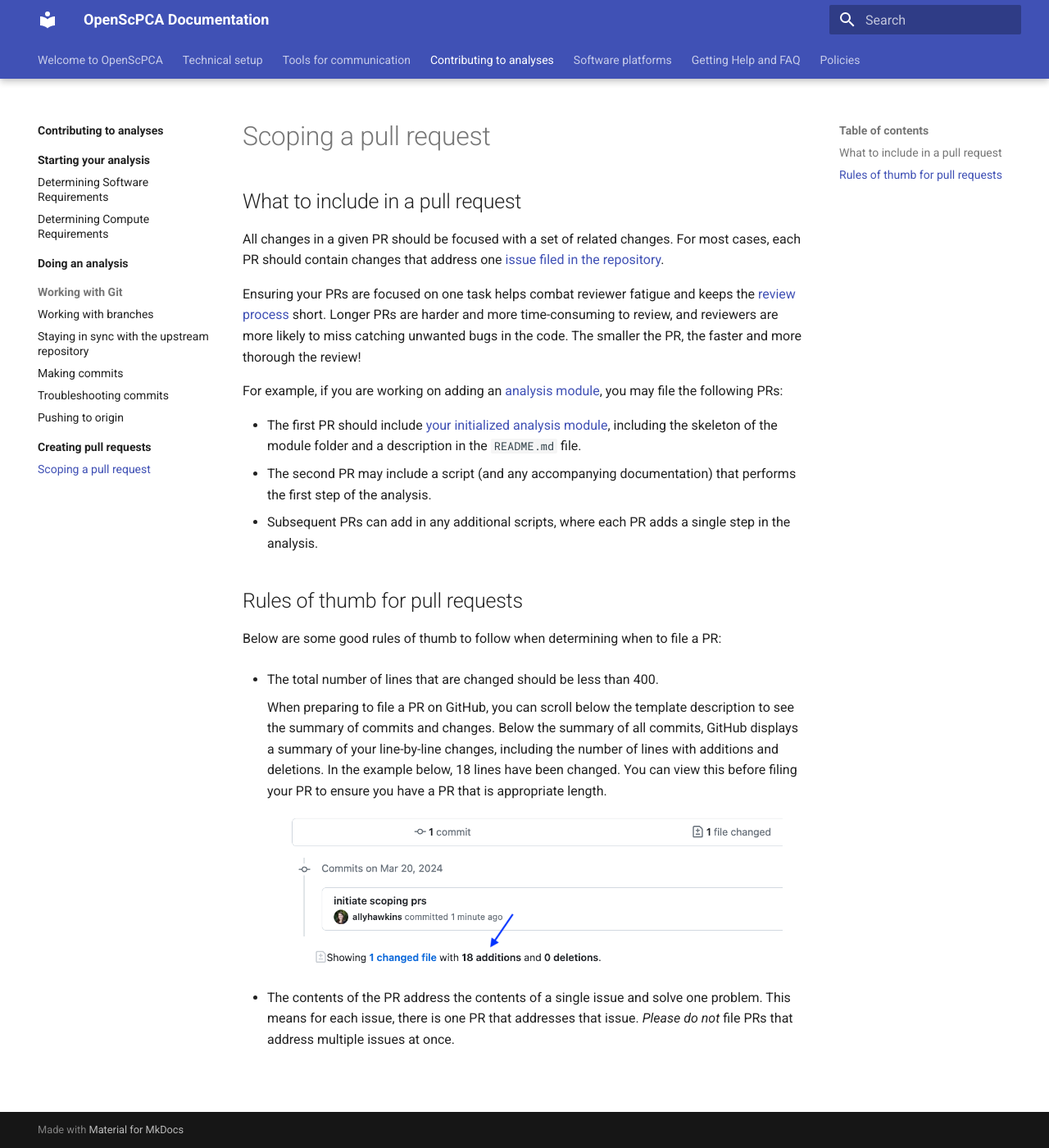
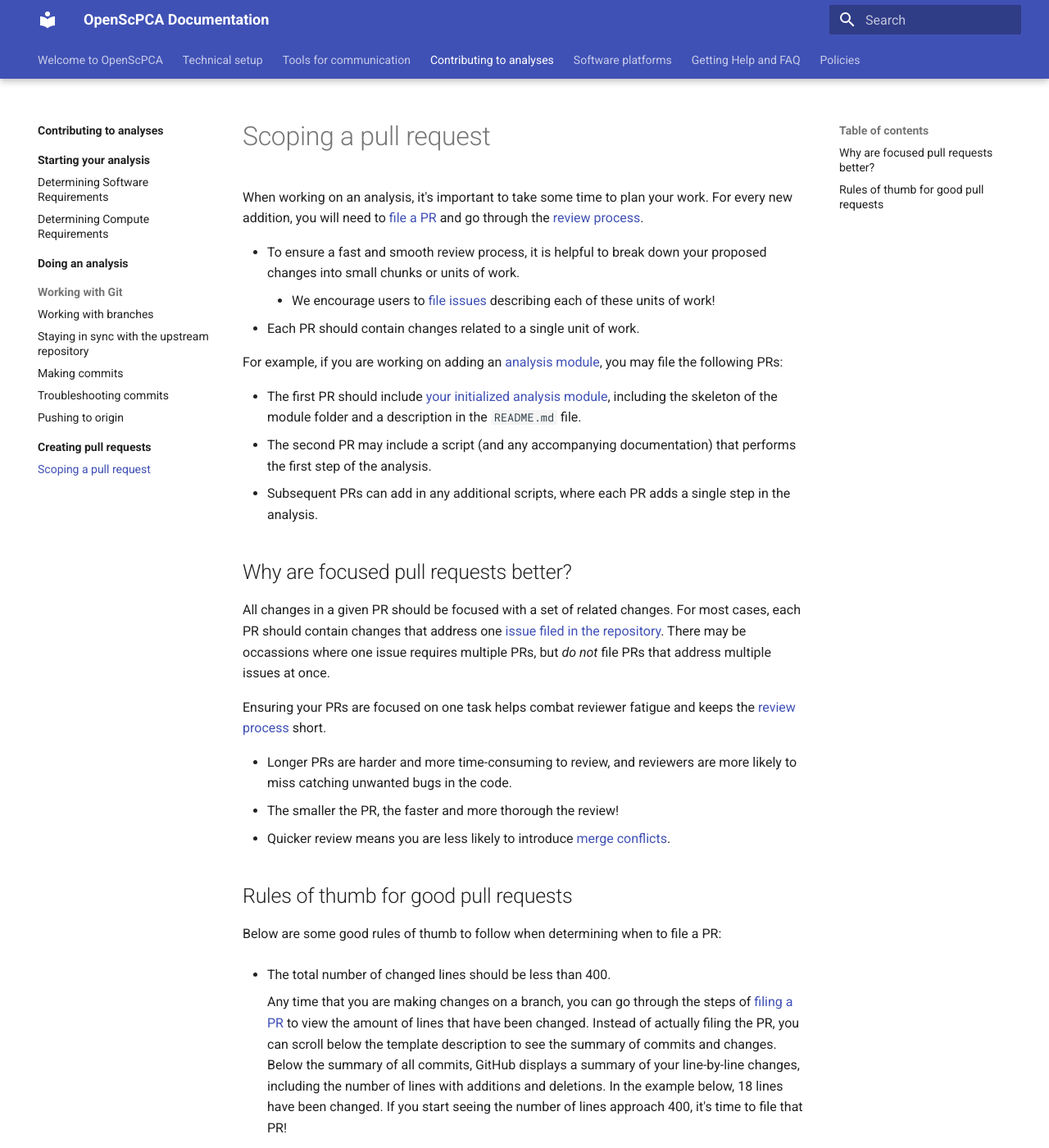
Before and after one commit to AlexsLemonade/OpenScPCA-analysis, an MkDocs documentation site: the page built from docs/contributing-to-analyses/creating-pull-requests/scoping-pull-requests.md, in a window 1280 px wide and 1400 px high. Shown: the whole window at 82% size. Built offline with MkDocs 1.6.1 and Material for MkDocs 9.7.7, drawn with Linux system fonts in a browser that asks for light colours; some of the changed text lies outside the part shown.

Commit message:
lots of reorganization

```diff
--- a/docs/contributing-to-analyses/creating-pull-requests/scoping-pull-requests.md
+++ b/docs/contributing-to-analyses/creating-pull-requests/scoping-pull-requests.md
@@ -1,13 +1,11 @@
 # Scoping a pull request
 
-## What to include in a pull request
+When working on an analysis, it's important to take some time to plan your work.
+For every new addition, you will need to [file a PR](STUB-LINK to filing a PR) and go through the [review process](STUB-LINK to reviews).
 
-All changes in a given PR should be focused with a set of related changes.
-For most cases, each PR should contain changes that address one [issue filed in the repository](../../communications-tools/github-issues/what-are-github-issues-and-how-do-we-use-them.md).
-
-Ensuring your PRs are focused on one task helps combat reviewer fatigue and keeps the [review process](STUB-LINK to review) short.
-Longer PRs are harder and more time-consuming to review, and reviewers are more likely to miss catching unwanted bugs in the code.
-The smaller the PR, the faster and more thorough the review!
+- To ensure a fast and smooth review process, it is helpful to break down your proposed changes into small chunks or units of work.
+    - We encourage users to [file issues](../../communications-tools/github-issues/what-are-github-issues-and-how-do-we-use-them.md) describing each of these units of work!
+- Each PR should contain changes related to a single unit of work.
 
 For example, if you are working on adding an [analysis module](STUB-LINK to analysis modules), you may file the following PRs:
 
@@ -15,21 +13,34 @@
 - The second PR may include a script (and any accompanying documentation) that performs the first step of the analysis.
 - Subsequent PRs can add in any additional scripts, where each PR adds a single step in the analysis.
 
-## Rules of thumb for pull requests
+## Why are focused pull requests better?
+
+All changes in a given PR should be focused with a set of related changes.
+For most cases, each PR should contain changes that address one [issue filed in the repository](../../communications-tools/github-issues/what-are-github-issues-and-how-do-we-use-them.md).
+There may be occassions where one issue requires multiple PRs, but _do not_ file PRs that address multiple issues at once.
+
+Ensuring your PRs are focused on one task helps combat reviewer fatigue and keeps the [review process](STUB-LINK to review) short.
+
+- Longer PRs are harder and more time-consuming to review, and reviewers are more likely to miss catching unwanted bugs in the code.
+- The smaller the PR, the faster and more thorough the review!
+- Quicker review means you are less likely to introduce [merge conflicts](STUB-LINK merge conflicts).
+
+## Rules of thumb for good pull requests
 
 Below are some good rules of thumb to follow when determining when to file a PR:
 
-- The total number of lines that are changed should be less than 400.
+- The total number of changed lines should be less than 400.
 
-    When preparing to file a PR on GitHub, you can scroll below the template description to see the summary of commits and changes.
+    Any time that you are making changes on a branch, you can go through the steps of [filing a PR](STUB-LINK to filing PR) to view the amount of lines that have been changed.
+    Instead of actually filing the PR, you can scroll below the template description to see the summary of commits and changes.
     Below the summary of all commits, GitHub displays a summary of your line-by-line changes, including the number of lines with additions and deletions.
     In the example below, 18 lines have been changed.
-    You can view this before filing your PR to ensure you have a PR that is appropriate length.
+    If you start seeing the number of lines approach 400, it's time to file that PR!
 
     <figure markdown="span">
         ![Commit summary](../../img/scoping-prs-1.png){width="600"}
     </figure>
 
 - The contents of the PR address the contents of a single issue and solve one problem.
-This means for each issue, there is one PR that addresses that issue.
+This means for each issue, there is, at minimum, one PR that addresses that issue.
 _Please do not_ file PRs that address multiple issues at once.
```
